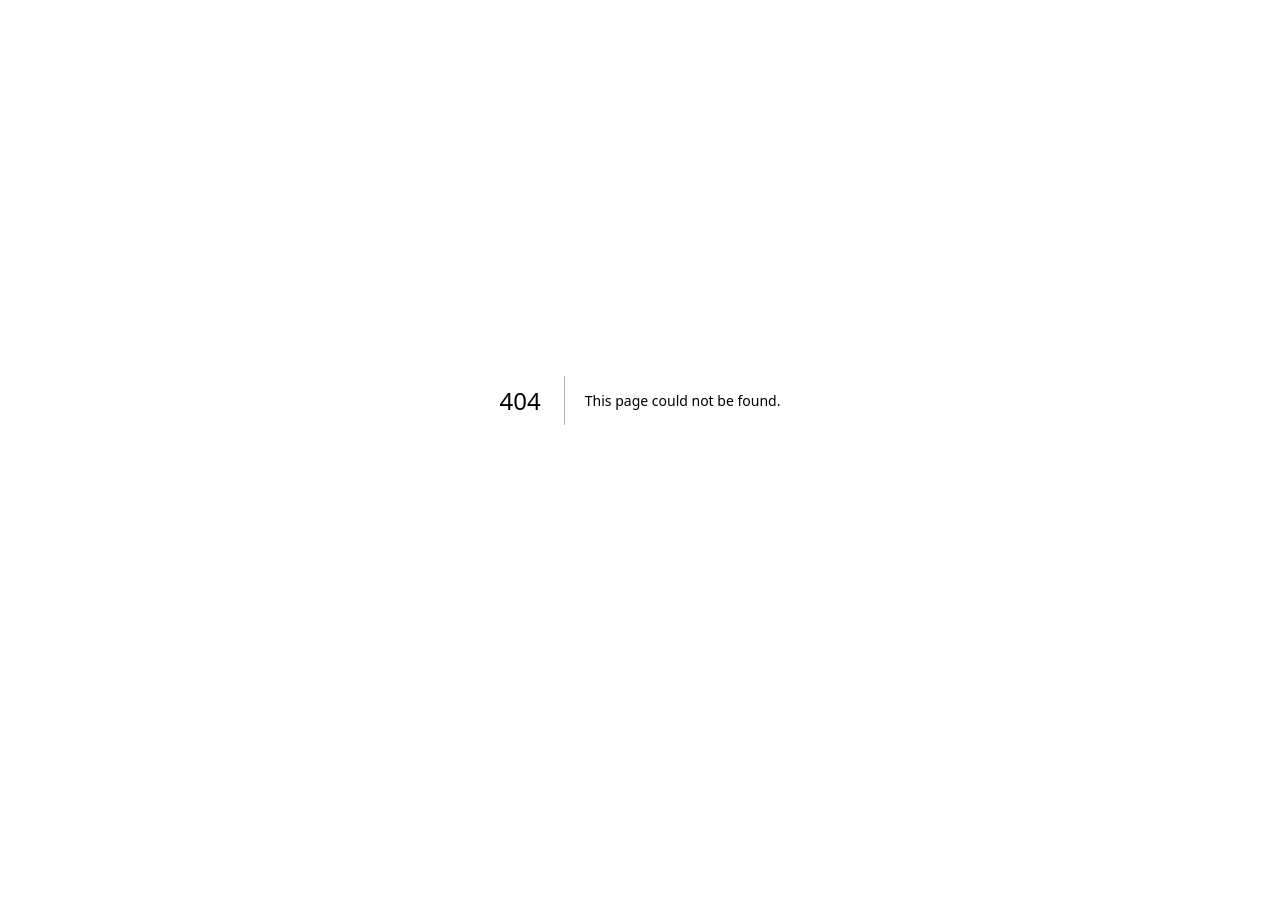
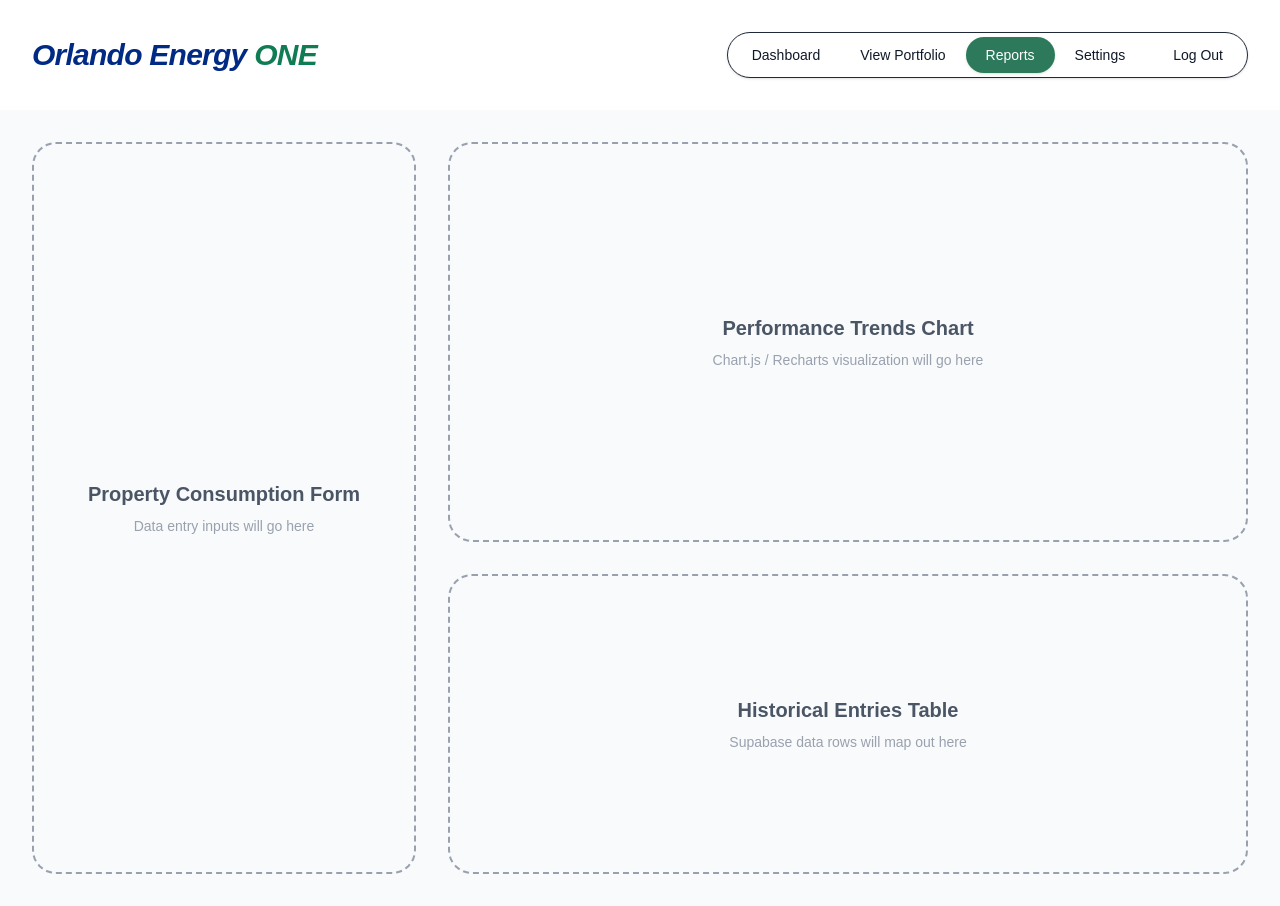
Before and after one commit to jojodecarlos/EnergyOne, a Next.js app in the folder utility-dashboard/: page /reports in a window 1280 px wide. Before the commit this address had no page. Before the commit the page ends 800 px from the top, so only its background shows below. Built offline with nearby package versions, Linux system fonts and the light colour scheme; no server answers.

Commit message:
Adding page layout and components for reports page

```diff
--- /dev/null
+++ b/utility-dashboard/app/reports/page.tsx
@@ -0,0 +1,33 @@
+import DashboardHeader from '@/components/DashboardHeader';
+import PropertyConsumptionForm from '@/components/PropertyConsumptionForm';
+import PerformanceChart from '@/components/PerformanceChart';
+import HistoricalEntriesTable from '@/components/HistoricalEntriesTable';
+
+export default function ReportsPage() {
+  return (
+    <main className="min-h-screen bg-gray-50 flex flex-col">
+      {/* The Global Navigation */}
+      <DashboardHeader />
+
+      {/* Main Content Container */}
+      <div className="flex-1 w-full max-w-7xl mx-auto p-4 md:p-8">
+
+        {/* Responsive Grid: 1 column on mobile, 12 columns on desktop */}
+        <div className="grid grid-cols-1 lg:grid-cols-12 gap-8">
+
+          {/* LEFT COLUMN: Data Entry Form (Takes up 4 out of 12 columns) */}
+          <div className="lg:col-span-4 h-full">
+             <PropertyConsumptionForm />
+          </div>
+
+          {/* RIGHT COLUMN: Charts and Tables (Takes up 8 out of 12 columns) */}
+          <div className="lg:col-span-8 flex flex-col gap-8">
+             <PerformanceChart />
+             <HistoricalEntriesTable />
+          </div>
+
+        </div>
+      </div>
+    </main>
+  );
+}
--- /dev/null
+++ b/utility-dashboard/components/HistoricalEntriesTable.tsx
@@ -0,0 +1,8 @@
+export default function HistoricalEntriesTable() {
+  return (
+    <div className="w-full h-[300px] border-2 border-dashed border-gray-400 rounded-3xl p-8 flex flex-col items-center justify-center bg-gray-50">
+      <h2 className="text-xl font-bold text-gray-600">Historical Entries Table</h2>
+      <p className="text-sm text-gray-400 mt-2">Supabase data rows will map out here</p>
+    </div>
+  );
+}
--- /dev/null
+++ b/utility-dashboard/components/PerformanceChart.tsx
@@ -0,0 +1,8 @@
+export default function PerformanceChart() {
+  return (
+    <div className="w-full h-[400px] border-2 border-dashed border-gray-400 rounded-3xl p-8 flex flex-col items-center justify-center bg-gray-50">
+      <h2 className="text-xl font-bold text-gray-600">Performance Trends Chart</h2>
+      <p className="text-sm text-gray-400 mt-2">Chart.js / Recharts visualization will go here</p>
+    </div>
+  );
+}
--- /dev/null
+++ b/utility-dashboard/components/PropertyConsumptionForm.tsx
@@ -0,0 +1,8 @@
+export default function PropertyConsumptionForm() {
+  return (
+    <div className="w-full h-full min-h-[600px] border-2 border-dashed border-gray-400 rounded-3xl p-8 flex flex-col items-center justify-center bg-gray-50">
+      <h2 className="text-xl font-bold text-gray-600">Property Consumption Form</h2>
+      <p className="text-sm text-gray-400 mt-2">Data entry inputs will go here</p>
+    </div>
+  );
+}
```
